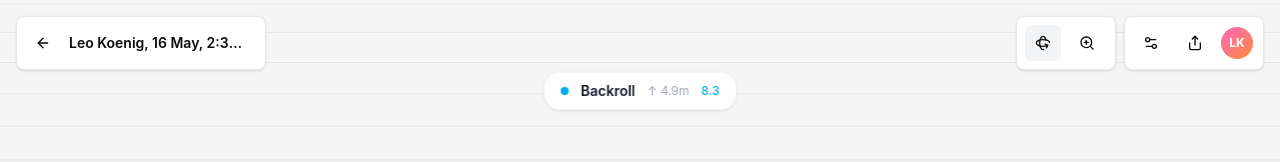
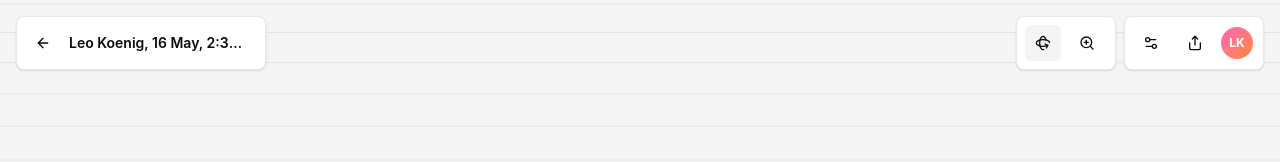
Before and after one commit to jpronk-dev/woo-inlines, a Next.js app: page /session/session-1 in a window 1280 px wide. Shown: the top 162 px of the page. Built offline with nearby package versions, Linux system fonts and the light colour scheme.

Commit message:
Remove active trick label overlay from session page
Co-Authored-By: Claude Sonnet 4.6 <noreply@anthropic.com>

```diff
--- a/app/session/[id]/page.tsx
+++ b/app/session/[id]/page.tsx
@@ -53,15 +53,6 @@ export default function SessionPage() {
         />
       </div>
 
-      {/* Active trick label (floating) */}
-      {activeTrick && (
-        <div className="absolute top-[72px] left-1/2 -translate-x-1/2 bg-white/90 backdrop-blur-sm rounded-2xl px-4 py-2 shadow-sm border border-gray-100 flex items-center gap-3 z-10">
-          <div className="w-2 h-2 rounded-full bg-[#00AEEF]" />
-          <span className="text-sm font-semibold text-gray-900">{activeTrick.name}</span>
-          <span className="text-xs text-gray-400">↑ {activeTrick.height}m</span>
-          <span className="text-xs font-medium text-[#00AEEF]">{activeTrick.score}</span>
-        </div>
-      )}
 
       <Timeline
         currentTime={currentTime}
```
